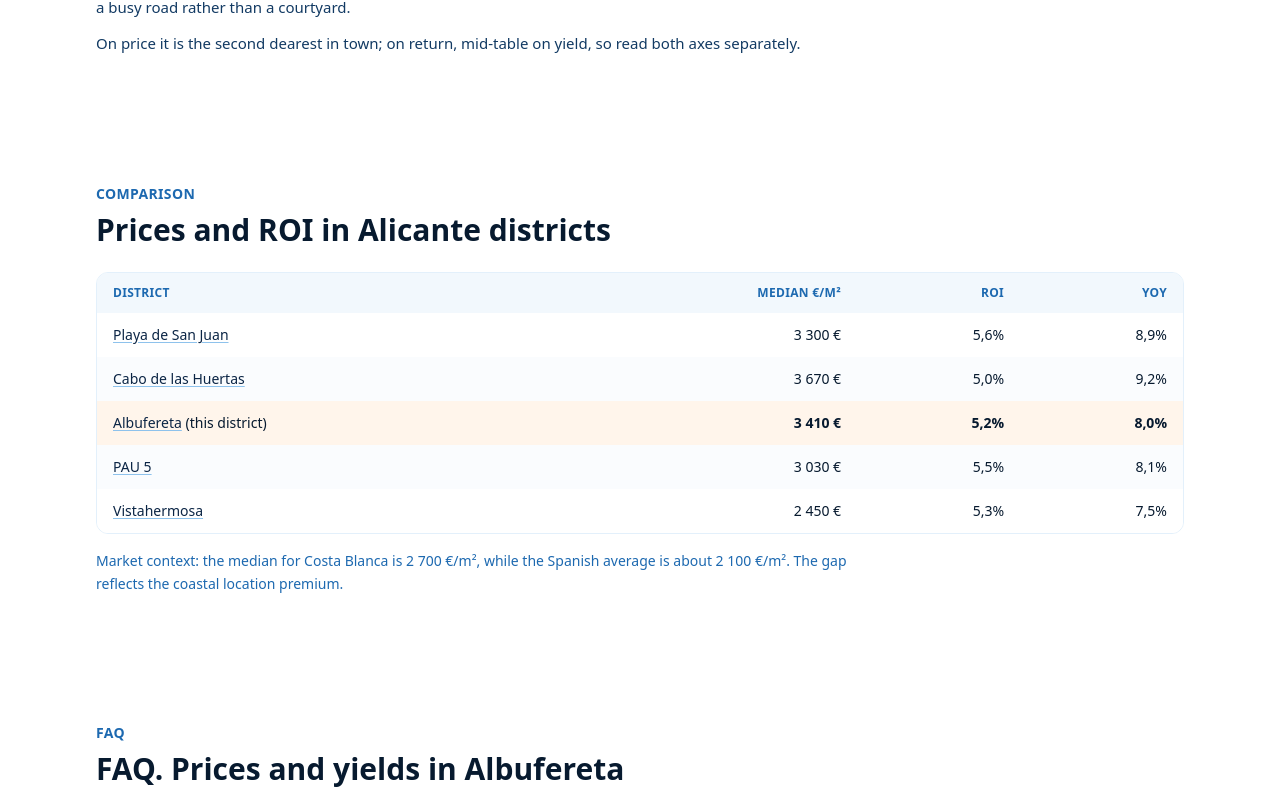
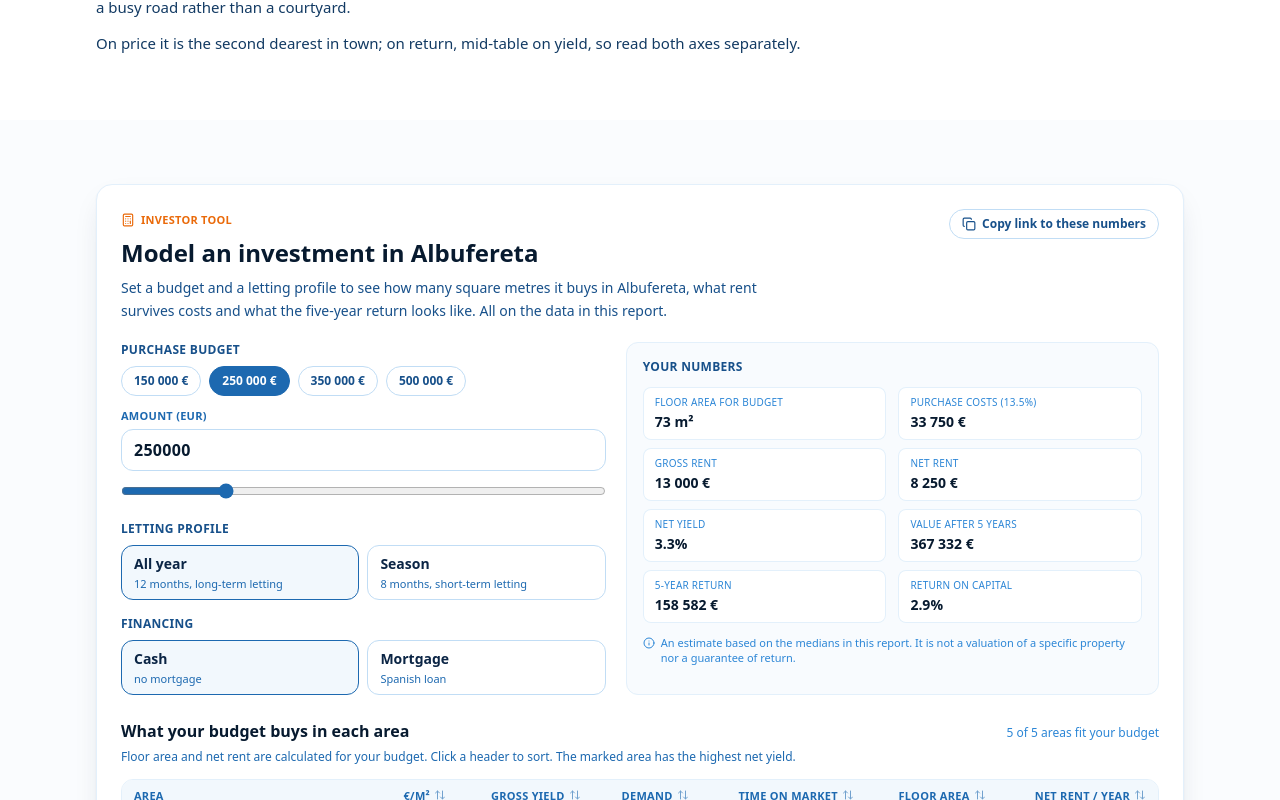
Before and after one commit to Johnpatong111/costa-investors, a Next.js app: page /en/ceny-m2/alicante/albufereta in a window 1280 px wide. Shown: the part 1740-2540 px from the top of the page. Built offline with nearby package versions, Linux system fonts and the light colour scheme; no server answers.

Commit message:
feat(tools): investor workbench on all 89 district reports

```diff
--- a/src/app/[lang]/ceny-m2/[city]/[district]/page.tsx
+++ b/src/app/[lang]/ceny-m2/[city]/[district]/page.tsx
@@ -9,6 +9,7 @@ import { Section, SectionHeading } from "@/components/ui/primitives";
 import { JsonLd } from "@/components/seo/json-ld";
 import { PriceHistorySection } from "@/components/sections/price-history";
 import { InternalLinks } from "@/components/sections/internal-links";
+import { InvestorWorkbench } from "@/components/tools/investor-workbench";
 import { getPriceHistory } from "@/lib/i18n/price-history";
 import { PRICE_HISTORY_KEYWORD } from "@/lib/i18n/seo-copy";
 import { PRICE_HUB_COPY } from "@/lib/i18n/price-hub-copy";
@@ -186,6 +187,33 @@ export default async function PriceReportPage({
 
       <ContentBlocks blocks={report.blocks} />
 
+      <Section className="bg-brand-50/40">
+        <InvestorWorkbench
+          locale={locale}
+          cityName={entry.district.name}
+          rates={{
+            pricePerM2: report.stats.pricePerM2,
+            rentalYield: report.stats.rentalYield,
+            netYield: report.stats.netYield,
+            priceGrowth: report.stats.priceGrowth,
+          }}
+          districts={entry.city.districts.map((item) => {
+            const itemStats = deriveDistrictStats(entry.city, item, entry.region);
+            return {
+              slug: item.slug,
+              name: item.name,
+              pricePerM2: itemStats.pricePerM2,
+              rentalYield: itemStats.rentalYield,
+              netYield: itemStats.netYield,
+              demandIndex: item.demandIndex,
+              days: itemStats.avgDaysOnMarket,
+            };
+          })}
+          districtBasePath={translatePath(`/${PRICE_REPORT.slug}/${entry.city.slug}`, locale)}
+          ctaHref="#formularz"
+        />
+      </Section>
+
       <Section className="bg-white pt-0">
         <SectionHeading eyebrow={tableUi.eyebrow}>{tableUi.title}</SectionHeading>
         <div className="overflow-x-auto rounded-xl border border-brand-100">
@@ -292,7 +320,7 @@ export default async function PriceReportPage({
               ))}
             </ul>
           </div>
-          <div className="scroll-mt-24">
+          <div id="formularz" className="scroll-mt-24">
             <LeadEngine
               language={locale}
               cityName={entry.city.name}
```
